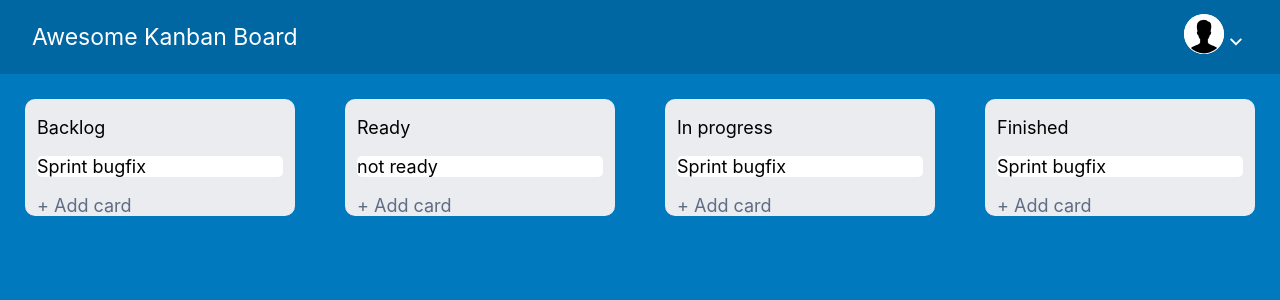
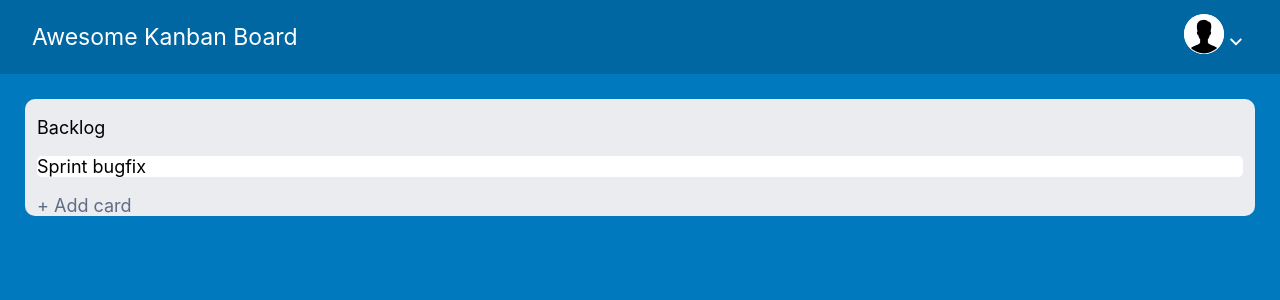
Before and after one commit to Tansuture/kanban-board, a React (Create React App) app: page / in a window 1280 px wide. Shown: the top 300 px of the page. Built offline with nearby package versions, Linux system fonts and the light colour scheme.

Commit message:
second commit

```diff
--- a/src/App.js
+++ b/src/App.js
@@ -1,18 +1,17 @@
-
-
 import Header from './components/Header/Header';
 import Kanban from './components/Kanban/Kanban';
 
+function App() {
 
-function App(props) {
-  return (
+    return (
 
-    <div>
-    <Header/>
-    <Kanban state={props.state}/>
-    </div>
+        <div>
+            <Header/>
+            <Kanban/>
 
-  );
+        </div>
+
+    );
 }
 
 export default App;
--- a/src/components/Kanban/Column/Card/Card.jsx
+++ b/src/components/Kanban/Column/Card/Card.jsx
@@ -22,7 +22,7 @@ const Card = ({card}) => {
     }
     let  dragHandler=(e,card)=>{
         e.preventDefault()
-        console.log(card)
+
 
     }
     return (
@@ -37,7 +37,7 @@ const Card = ({card}) => {
             onDrop={(e)=>dragHandler(e,card)}>
             <p className='title'>{card.name}</p>
         </div>
-        <Button/>
+
         </>
     )
 }
--- a/src/components/Kanban/Column/Column.jsx
+++ b/src/components/Kanban/Column/Column.jsx
@@ -1,14 +1,25 @@
 
 import Card from './Card/Card'
 import '../../Kanban/kanban.css'
-const Column=({column,props})=>{
+import Button from '../Input/Button'
+
+
+const Column=({column})=>{
+
+
 return(
+    <>
     <div className='column'>
         <p className="title">{column.name}</p>
         {column.cards.map((card,cardIndex)=>(
             <Card card={card} cardIndex={cardIndex} />
         ))}
+            <Button columnId={column.id}/>
     </div>
+
+    </>
 )
+
 }
+
 export default Column
--- a/src/components/Kanban/Input/Button.jsx
+++ b/src/components/Kanban/Input/Button.jsx
@@ -4,12 +4,13 @@ import '../kanban.css'
 import InputCard from './InputCard'
 
 
-const Button=()=> {
+const Button=({columnId})=> {
 const [open,setOpen]=useState(false)
+
         return (
         <>
         <Collapse in={open}>
-        <InputCard setOpen={setOpen}/>
+        <InputCard setOpen={setOpen} columnId={columnId}/>
         </Collapse>
         <Collapse in={!open}>
          <div className= "add" onClick={()=>setOpen(!open)}>+ Add card </div>
--- a/src/components/Kanban/Input/InputCard.jsx
+++ b/src/components/Kanban/Input/InputCard.jsx
@@ -1,12 +1,28 @@
+import { useContext, useState } from 'react'
+import React from 'react'
 import '../kanban.css'
-const InputCard=({setOpen})=>{
+import storeApi from '../../../data/storeApi'
+const InputCard=({setOpen,columnId})=>{
+   const[cardContent,setCard]=useState('')
+   const {addCard}=useContext(storeApi)
+  let handleOnChange=(e)=>{
+      setCard(e.target.value)
+
+  }
+
+  let handleBtnConfirm=()=>{
+      addCard(cardContent,columnId)
+      setOpen(false)
+
+  }
+
     return(
         <>
         <div className='input-container card'>
-        <input className='input'></input>
+        <input className='input'onChange={handleOnChange} value={cardContent} ></input>
         </div>
         <div>
-            <button className="submit-btn" onClick={()=>setOpen(false)}>Submit</button>
+            <button className="submit-btn"  onClick={handleBtnConfirm}>Submit</button>
         </div>
         </>
     )
--- a/src/components/Kanban/Kanban.jsx
+++ b/src/components/Kanban/Kanban.jsx
@@ -1,16 +1,49 @@
-import React,{Component} from 'react'
+import React, {Component, useState} from 'react'
 import Column from './Column/Column';
 import './kanban.css'
-const Kanban=(props)=>{
-        return (
+import state from '../../data/state'
+import StoreApi from '../../data/storeApi'
+import {v4 as uuid} from 'uuid';
 
-            <div  className="kanban">
-                {props.state.columns.map((column, columnIndex) => (
-                    <Column column={column} columnIndex={columnIndex} key={columnIndex}/>))}
-            </div>
+const Kanban = () => {
+    const [data,
+        setData] = useState(state)
 
+    const addCard = (name, columnId) => {
+        console.log(name,columnId)
+        const newCardId = uuid();
+        const newCard = {
+            id: newCardId,
+            name,
+        }
 
-        );
+    const column = data.columns[columnId]
+    column.cards=[ ...column.cards,newCard]
+    const newState = {
+        ...data,
+        columns: {
+          ...data.columns,
+          [columnId]: column,
+        }
+      };
+      setData(newState);
+
     }
 
+    return (
+
+        <div className="kanban">
+            <StoreApi.Provider value={{ addCard}}>
+                {data.columns
+                    .map((column,columnId) => (
+                    <Column column ={column} key={columnId}/>
+                    ))}
+
+            </StoreApi.Provider>
+
+        </div>
+
+    );
+}
+
 export default Kanban;
--- a/src/components/state.js
+++ /dev/null
@@ -1,40 +0,0 @@
- let state = {
-    columns: [
-        {
-            name: 'Backlog',
-            cards: [
-                {
-                    id: "task1",
-                    name: 'Sprint bugfix'
-                }
-            ]
-        }, {
-            name: 'Ready',
-            cards: [
-                {
-                    id: "task1",
-                    name: 'not ready'
-                }
-            ]
-        }, {
-            name: 'In progress',
-            cards: [
-                {
-                    id: "task1",
-                    name: 'Sprint bugfix'
-                }
-            ]
-        }, {
-            name: 'Finished',
-            cards: [
-                {
-                    id: "task1",
-                    name: 'Sprint bugfix'
-                }
-            ]
-        }
-    ]
-}
-
-
-export default state
--- /dev/null
+++ b/src/data/state.js
@@ -0,0 +1,16 @@
+let state = {
+    columns: [
+         {  id:1,
+            name: 'Backlog',
+            cards: [
+                {
+                    id: "task1",
+                    name: 'Sprint bugfix'
+                }
+            ]
+        }
+
+]
+}
+ console.log(state.columns)
+export default state
--- /dev/null
+++ b/src/data/storeApi.js
@@ -0,0 +1,2 @@
+import React from 'react'
+export default React.createContext(null)
--- a/src/index.js
+++ b/src/index.js
@@ -3,11 +3,11 @@ import ReactDOM from 'react-dom';
 import './index.css';
 import App from './App';
 import reportWebVitals from './reportWebVitals';
-import state from './components/state';
+
 
 ReactDOM.render(
   <React.StrictMode>
-    <App state={state} />
+    <App />
   </React.StrictMode>,
   document.getElementById('root')
 );
```
